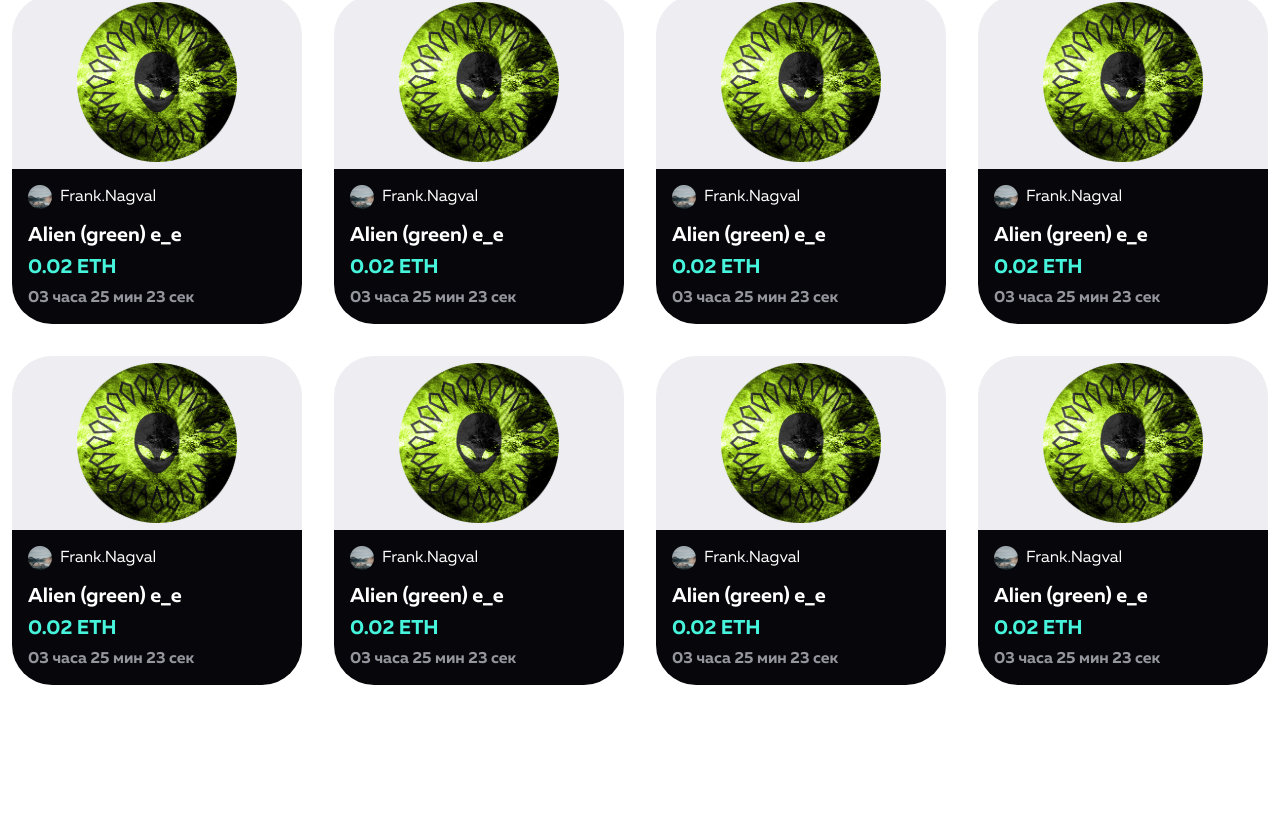
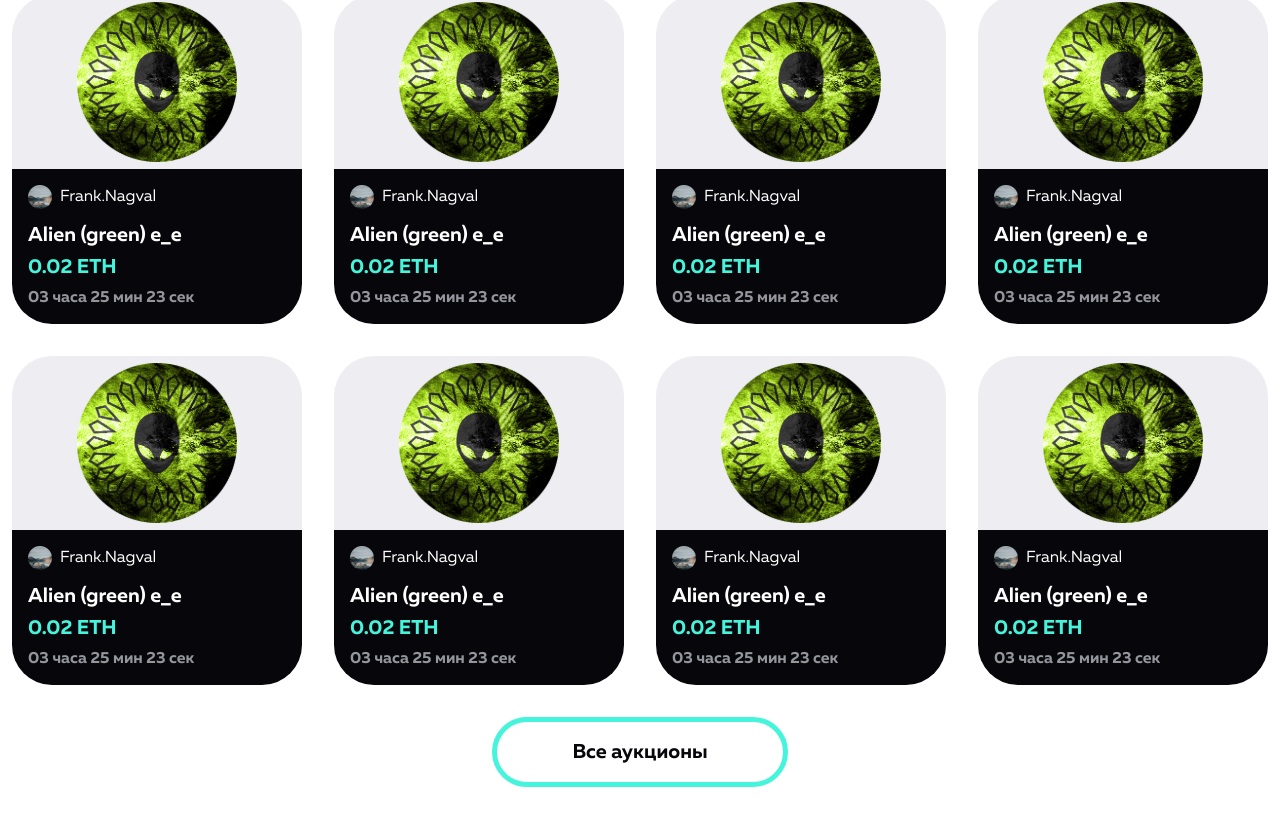
Before and after one commit to SergeyMalyuga/aura, an Angular app: page / in a window 1280 px wide. Shown: the part 1725-2550 px from the top of the page. Before the commit the page ends 2500 px from the top, so only its background shows below. Built offline with nearby package versions, Linux system fonts and the light colour scheme.

Commit message:
Добавить эффекты при взаимодействии с кнопкой 'Все аукционы' auctions-gallery.component

```diff
--- a/src/app/features/auctions-gallery/auctions-gallery.component.html
+++ b/src/app/features/auctions-gallery/auctions-gallery.component.html
@@ -167,5 +167,8 @@
         </article>
       </li>
     </ul>
+    <button class="actions-gallery__button-all-auctions" type="button">
+      Все аукционы
+    </button>
   </div>
 </section>
--- a/src/app/features/auctions-gallery/auctions-gallery.component.scss
+++ b/src/app/features/auctions-gallery/auctions-gallery.component.scss
@@ -26,7 +26,7 @@
 
   &__list {
     list-style: none;
-    margin: 0;
+    margin: 0 0 32px;
     padding: 0;
     display: flex;
     gap: 32px;
@@ -51,6 +51,42 @@
 
     @media (width <= 491px) {
       width: 281px;
+    }
+  }
+
+  &__button {
+    &-all-auctions {
+      display: block;
+      border: 5px solid variables.$link-hover;
+      background-color: transparent;
+      border-radius: 40px;
+      padding: 20px 54px;
+      max-width: 296px;
+      width: 100%;
+      color: variables.$text-main-color;
+      font-family: variables.$font-family-primary;
+      font-size: clamp(1rem, 0.8615rem + 0.607vw, 1.25rem);
+      font-weight: 700;
+      line-height: 100%;
+      letter-spacing: 0;
+      text-align: center;
+      margin: 0 auto;
+      cursor: pointer;
+      transition: background-color 0.3s ease, border-color 0.3s ease;
+
+      &:hover {
+        background-color: variables.$link-hover;
+      }
+
+      &:active {
+        border-color: variables.$link-active;
+        background-color: variables.$link-active;
+      }
+
+      @media (width <= 768px) {
+        width: clamp(12.5rem, 9.1768rem + 14.5675vw, 18.5rem);
+        padding: clamp(0.75rem, 0.2971rem + 1.9851vw, 1.25rem) clamp(1.3437rem, -0.2129rem + 6.8238vw, 3.0625rem);
+      }
     }
   }
 }
```
